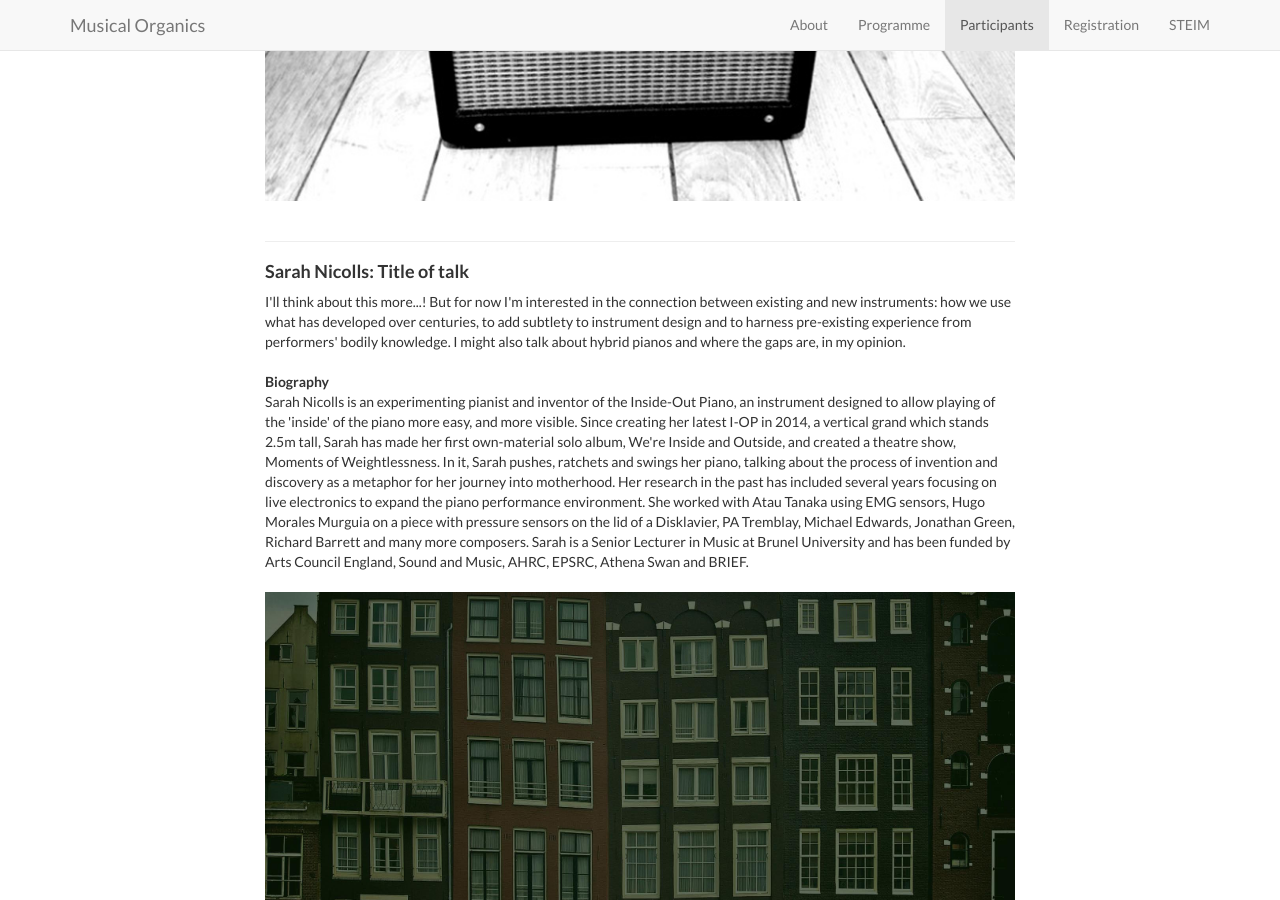
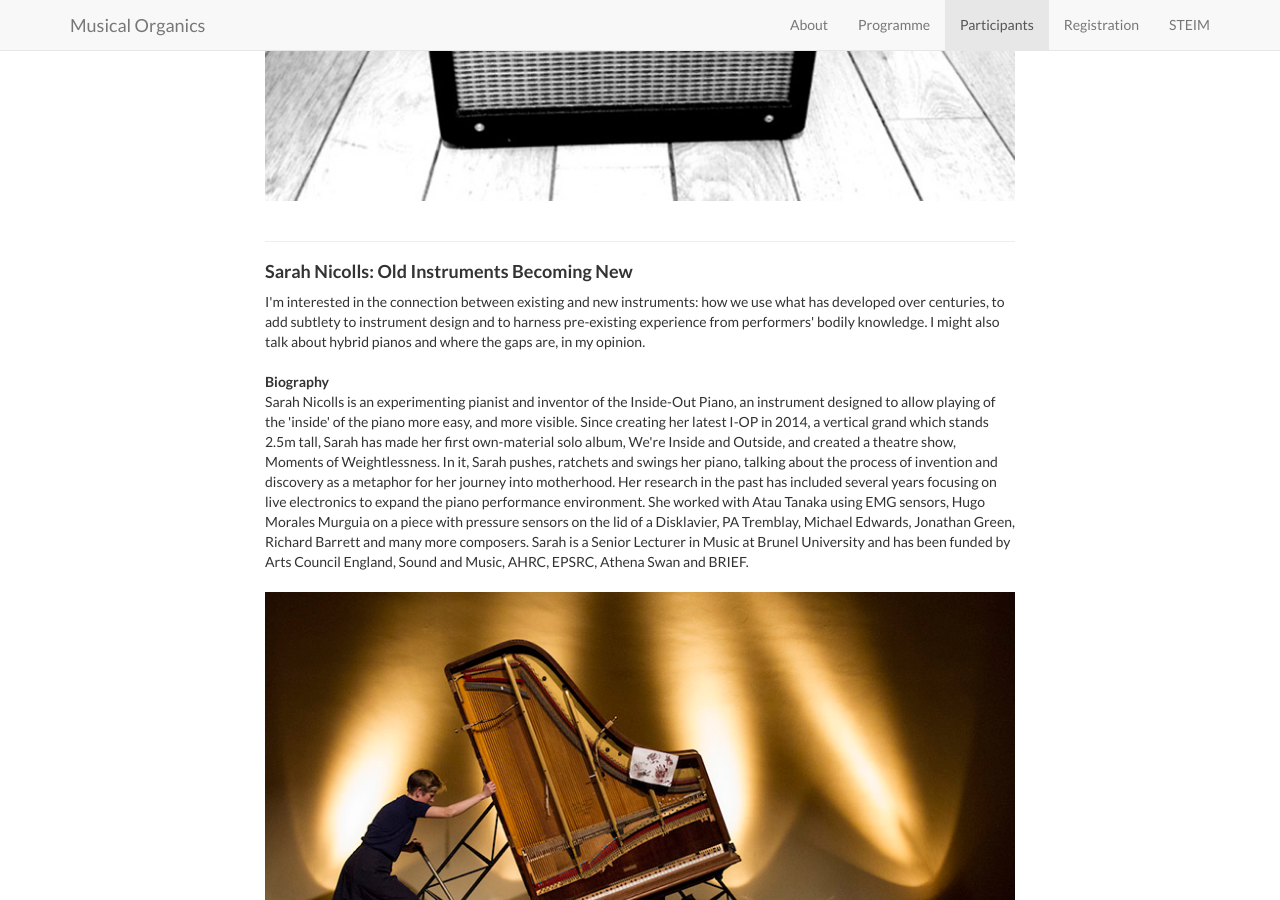
Before and after one commit to thormagnusson/steim, a Jekyll site: the page built from index.html, in a window 1280 px wide and 900 px high, scrolled down 9671 px. Built offline with Jekyll 4.4.1, drawn with Linux system fonts in a browser that asks for light colours.

Commit message:
programme

```diff
--- a/_includes/participants.html
+++ b/_includes/participants.html
@@ -154,9 +154,9 @@
 
 
              <br><hr>
-            <h4><b>Sarah Nicolls: Title of talk</b></h4>
+            <h4><b>Sarah Nicolls: Old Instruments Becoming New</b></h4>
 
-            I'll think about this more...!  But for now I'm interested in the connection between existing and new instruments: how we use what has developed over centuries, to add subtlety to instrument design and to harness pre-existing experience from performers' bodily knowledge.  I might also talk about hybrid pianos and where the gaps are, in my opinion.<br>
+            I'm interested in the connection between existing and new instruments: how we use what has developed over centuries, to add subtlety to instrument design and to harness pre-existing experience from performers' bodily knowledge. I might also talk about hybrid pianos and where the gaps are, in my opinion.<br>
 
             <br><b>Biography</b><br>
 
@@ -164,7 +164,7 @@
 
 
             <div class="image-wrapper">
-            <img src="img/banner-bg.jpg" alt="Sarah Nicolls" class="scale-image" />
+            <img src="img/sarah.jpg" alt="Sarah Nicolls" class="scale-image" />
             <div />
 
 
```
Also changed, not shown: img/sarah.jpg (added).
